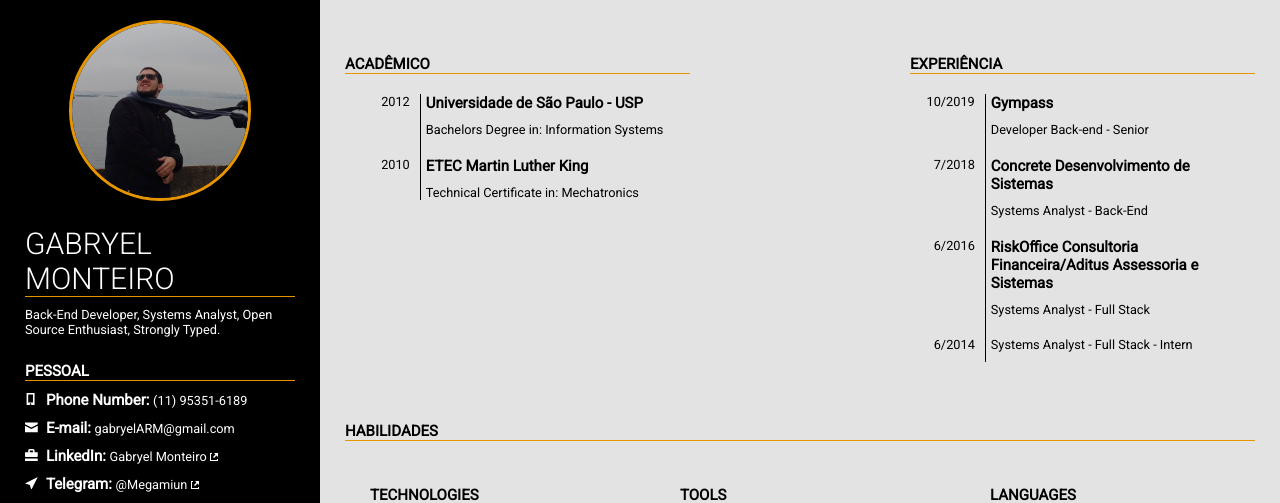
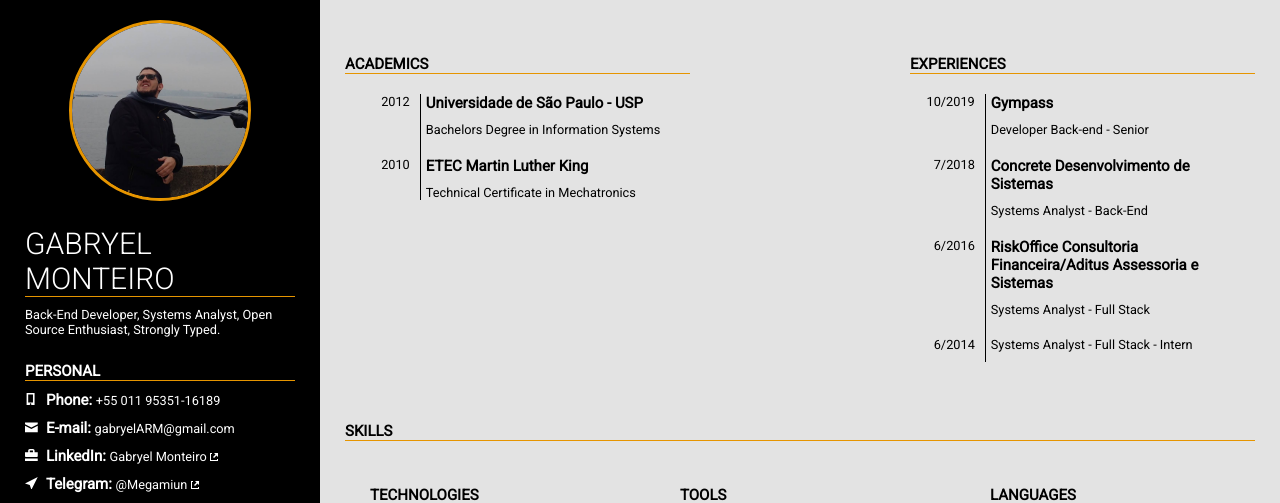
Before and after one commit to Megamiun/Megamiun.github.io, a Jekyll site: the page built from index.html, in a window 1280 px wide. Shown: the top 503 px of the page. Built offline with Jekyll 4.4.1, drawn with Linux system fonts in a browser that asks for light colours.

Commit message:
translating titles to english

```diff
--- a/_data/personal.json
+++ b/_data/personal.json
@@ -1,8 +1,8 @@
 [
     {
         "icon": "phone.svg",
-        "name": "Phone Number",
-        "value": "(11) 95351-6189"
+        "name": "Phone",
+        "value": "+55 011 95351-16189"
     },
     {
         "icon": "envelope-closed.svg",
--- a/_includes/academics.html
+++ b/_includes/academics.html
@@ -1,4 +1,4 @@
-<p class="category-title" >Acadêmico</p>
+<p class="category-title" >Academics</p>
 
 {% for place in site.data.academics reversed %}
     <div class="timebox" >
@@ -7,7 +7,7 @@
         </div>
         <div class="info" >
             <p class="item-title" >{{ place.name }}</p>
-            <p>{{ place.level }} in: {{ place.class }}</p>
+            <p>{{ place.level }} in {{ place.class }}</p>
         </div>
     </div>
 {% endfor %}
--- a/_includes/experiences.html
+++ b/_includes/experiences.html
@@ -1,4 +1,4 @@
-<p class="category-title" >Experiência</p>
+<p class="category-title" >Experiences</p>
 
 {% for place in site.data.experiences reversed %}
     {% for pos in place.position reversed %}
--- a/_includes/info.html
+++ b/_includes/info.html
@@ -1,4 +1,4 @@
-<p class="category-title" >Pessoal</p>
+<p class="category-title" >Personal</p>
 
 {% for info in site.data.personal %}
     <div class="block-wrapper {% if info.printable == false %} non-printable {% endif %}" >
--- a/_includes/skills.html
+++ b/_includes/skills.html
@@ -1,4 +1,4 @@
-<p class="category-title" >Habilidades</p>
+<p class="category-title" >Skills</p>
 
 <section id="skills" class="multi" >
     {% for category in site.data.skills %}
```
